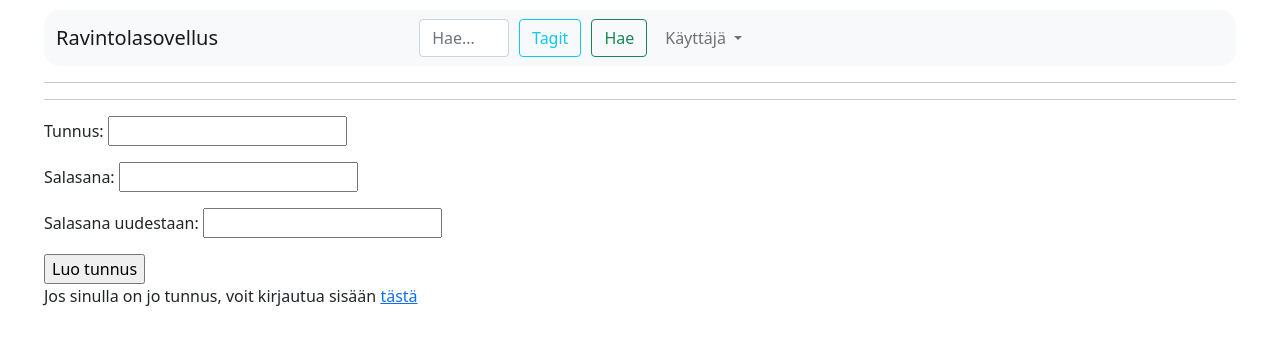
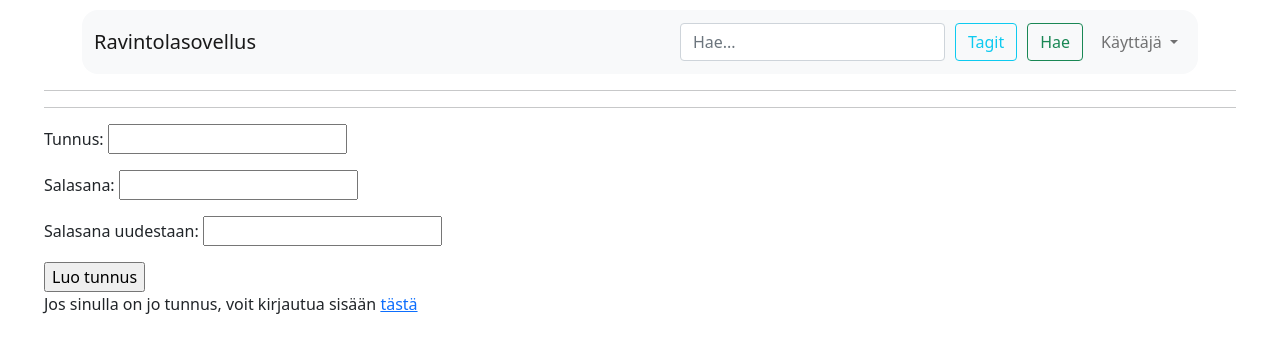
Before and after one commit to ronituohino/tsoha-ravintolasovellus, a Flask app: page /register in a window 1280 px wide. Shown: the top 353 px of the page. Run offline with Flask 2, Linux system fonts and the light colour scheme; some libraries are stand-ins or nearby versions.

Commit message:
Navbar done

```diff
--- a/static/css/main.css
+++ b/static/css/main.css
@@ -22,15 +22,22 @@
   border-radius: 16px;
 }
 
-#navbar-body {
+
+#navbar-main {
+  padding: 4px;
+  padding-left: 12px;
+  padding-right: 12px;
   display: flex;
-  justify-content: center;
   align-items: center;
+  justify-content: space-between;
   gap: 10px;
 }
 
-#navbar-empty-space {
-  flex-basis: 100%;
+#navbar-body {
+  display: flex;
+  flex-direction: row;
+  align-items: center;
+  gap: 10px;
 }
 
 #map {
--- a/templates/layout.html
+++ b/templates/layout.html
@@ -20,16 +20,17 @@
   </head>
 
   <body id="layout-body">
-    <nav class="navbar navbar-expand-lg navbar-light bg-light m-auto">
-      <div class="container-fluid">
+    <div class="container-md">
+      <nav class="navbar navbar-expand-md navbar-light bg-light">
+        <div id="navbar-main" class="container-fluid">
           <a class="navbar-brand" href="/">Ravintolasovellus</a>
+
           <button class="navbar-toggler" type="button" data-bs-toggle="collapse" data-bs-target="#navbarNavDropdown" aria-controls="navbarNavDropdown" aria-expanded="false" aria-label="Toggle navigation">
             <span class="navbar-toggler-icon"></span>
           </button>
 
           <div class="collapse navbar-collapse" id="navbarNavDropdown">
-          <ul id="navbar-body" class="navbar-nav">
-            <div id="navbar-empty-space"></div>
+            <ul id="navbar-body" class="navbar-nav ms-auto">
               <form id="search-form" action="/search" method="POST">
                 <input class="form-control me-2" type="search" name="search" placeholder="Hae...">
               </form>
@@ -75,8 +76,11 @@
               </li>
             </ul>
           </div>
+
         </div>
       </nav>
+    </div>
+
     <hr>
     {% with messages = get_flashed_messages() %}
         {% if messages %}
```
Lines whose indentation alone changed are shown as unchanged.
